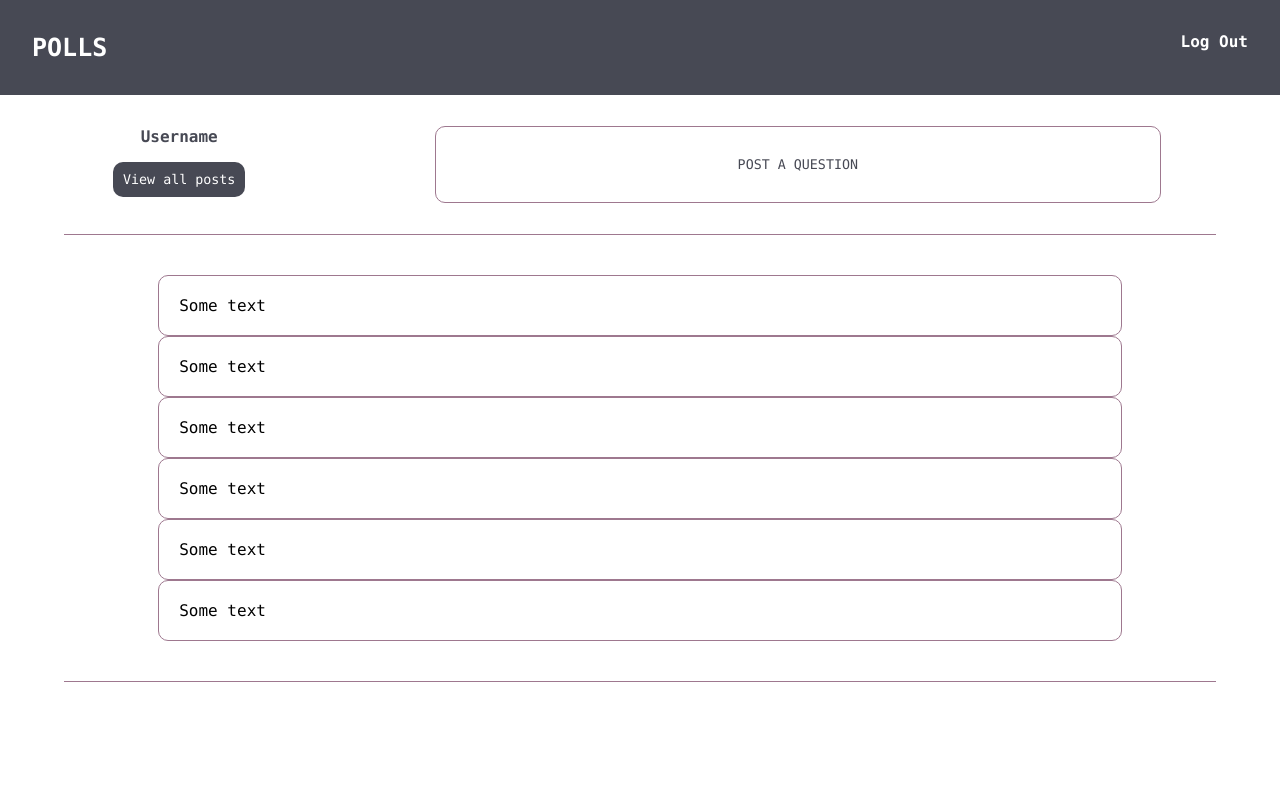
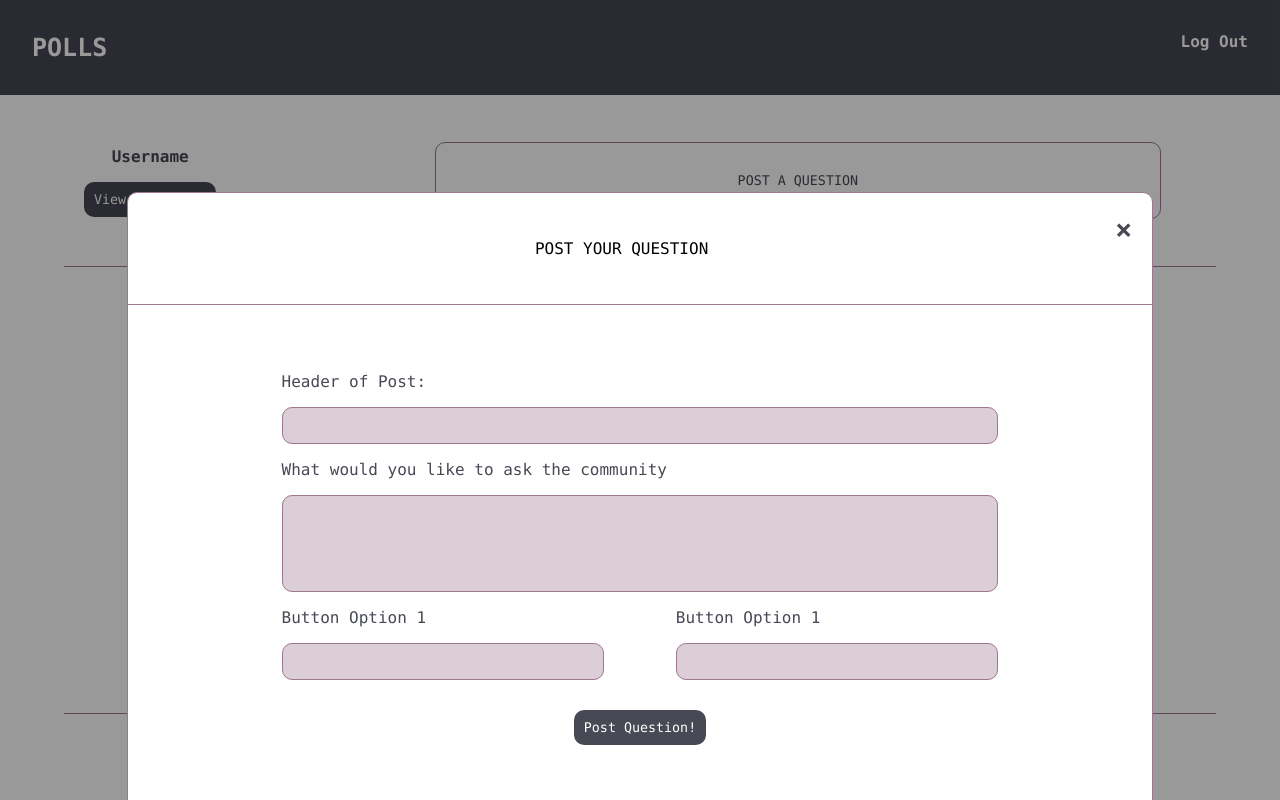
Before and after one commit to carlottachen/Capstone-Project, a website: page public/myposts.html in a window 1280 px wide. Both pictures are taken after a click on the button "POST A QUESTION". Drawn offline with Linux system fonts and the light colour scheme.

Commit message:
Added modal

```diff
--- a/public/login.js
+++ b/public/login.js
@@ -3,8 +3,6 @@ const loginSubmit = document.querySelector('#login-form');
 const baseURL = `http://localhost:4004/api`
 
 function loginUser(event) {
-    alert('click');
-
     let username = document.querySelector('#username-field');
     let password = document.querySelector('#password-field');
 
--- /dev/null
+++ b/public/modal.js
@@ -0,0 +1,19 @@
+const postQuestion = document.querySelector('.post-question');
+const modal = document.getElementById("myModal");
+const span = document.getElementsByClassName("close")[0];
+
+function postModal(event) {
+    modal.style.display = "block";
+}
+postQuestion.addEventListener('click', postModal);
+
+function closeModal(event) {
+    modal.style.display = "none";
+}
+span.addEventListener('click', closeModal);
+
+function clickAway(event) {
+    if (event.target === modal)
+        modal.style.display = "none";
+}
+window.addEventListener('click', clickAway);
--- a/public/myposts.html
+++ b/public/myposts.html
@@ -26,8 +26,38 @@
 				<h3 id="display-username">Username</h3>
 				<a href="comPosts.html"><button id="switch-view">View all posts</button></a>
 			</div>
-			<a id="post-section" href="#"><button id="post-question">POST A QUESTION</button></a>
+			<p id="post-section"><button class="post-question">POST A
+					QUESTION</button></p>
 		</section>
+
+		<!-- The Modal -->
+		<div id="myModal" class="modal">
+
+			<!-- Modal content -->
+			<div class="modal-content">
+				<span class="close">&times;</span>
+				<p id="modal-title">POST YOUR QUESTION</p>
+				<div id="modal-body">
+					<form id="question-form">
+						<p>Header of Post: </p>
+						<input id="option-input" type="text" />
+						<p>What would you like to ask the community</p>
+						<textarea id="option-input" rows='5'></textarea>
+						<div id="two-options">
+							<div id="box1">
+								<p>Button Option 1</p>
+								<input type="text" id="option-input" />
+							</div>
+							<div id="box2">
+								<p>Button Option 1</p>
+								<input type="text" id="option-input" />
+							</div>
+						</div>
+						<button class="submit-question">Post Question!</button>
+					</form>
+				</div>
+			</div>
+		</div>
 
 		<section class="post-body">
 			<div class="list-posts">
@@ -39,6 +69,7 @@
 				<div id="a-post">Some text</div>
 			</div>
 		</section>
+		<script src="modal.js"></script>
 	</main>
 </body>
 
--- a/public/styles_in.css
+++ b/public/styles_in.css
@@ -8,8 +8,7 @@
 }
 
 #user-items{
-    width: 20%;
-    padding: 0 20px 20px 0;
+    padding: 20px;
 }
 
 #display-username{
@@ -43,7 +42,7 @@
     align-items: center;
 }
 
-#post-question{
+.post-question{
     border-style: solid;
     border-width: thin;
     border-radius: 10px;
@@ -55,7 +54,7 @@
     width: 90%;
 }
 
-#post-question:hover{
+.post-question:hover{
     cursor: pointer;
     color: white;
     background-color: #9e788f;
--- a/public/styles_modal.css
+++ b/public/styles_modal.css
@@ -1,3 +1,98 @@
-body{
+/* The Modal (background) */
+.modal {
+  display: none; /* Hidden by default */
+  position: fixed; /* Stay in place */
+  z-index: 1; /* Sit on top */
+  left: 0;
+  top: 0;
+  width: 100%; /* Full width */
+  height: 100%; /* Full height */
+  overflow: auto; /* Enable scroll if needed */
+  background-color: rgb(0,0,0); /* Fallback color */
+  background-color: rgba(0,0,0,0.4); /* Black w/ opacity */
+}
 
+/* Modal Content/Box */
+.modal-content {
+  background-color: white;
+  margin: 15% auto; /* 15% from the top and centered */
+  border: 1px solid #9e788f;
+  border-radius: 10px 10px 0px 0px;
+  width: 80%; /* Could be more or less, depending on screen size */
 }
+
+/* The Close Button */
+.close {
+  color: #474954;
+  float: right;
+  font-size: 28px;
+  font-weight: bold;
+  padding: 20px;
+}
+
+.close:hover,
+.close:focus {
+  color: #7284a8;
+  text-decoration: none;
+  cursor: pointer;
+}
+
+#modal-title{
+    display: flex;
+    justify-content: center;
+    padding: 30px 10px 30px 30px;
+}
+
+#modal-body{
+    border-style: solid;
+    border-width: 1px 0 0 0;
+    border-color: #9e788f;
+}
+
+#question-form{
+    text-align: left;
+}
+
+textarea{
+    resize: none;
+}
+
+#two-options{
+    display: flex;
+    justify-content: space-between;
+}
+
+#option-input{
+    border-style: solid;
+    border-width: thin;
+    border-radius: 10px;
+    border-color: #9e788f;
+    padding: 10px;
+    background-color: #9e788f5d;
+}
+
+#box1{
+    width: 45%;
+    display:flex;
+    flex-direction: column;
+    justify-content: flex-start;
+}
+
+#box2{
+    width: 45%;
+    display:flex;
+    flex-direction: column;
+    justify-content: flex-end;
+}
+
+.submit-question{
+    color: white;
+    background-color: #474954;
+    border-radius: 10px;
+    margin-top: 30px;
+    margin-bottom: 20px;
+    margin-left: auto;
+    margin-right: auto;
+    padding: 10px;
+    border-width: 0;
+}
--- a/public/styles_out.css
+++ b/public/styles_out.css
@@ -67,7 +67,7 @@ form{
     width: 70%;
     color: #474954;
     text-align: center;
-    padding: 10%;
+    padding: 5%;
 }
 
 .form-fields{
```
Also changed, not shown: public/comPosts.html (+34 -1 lines).
